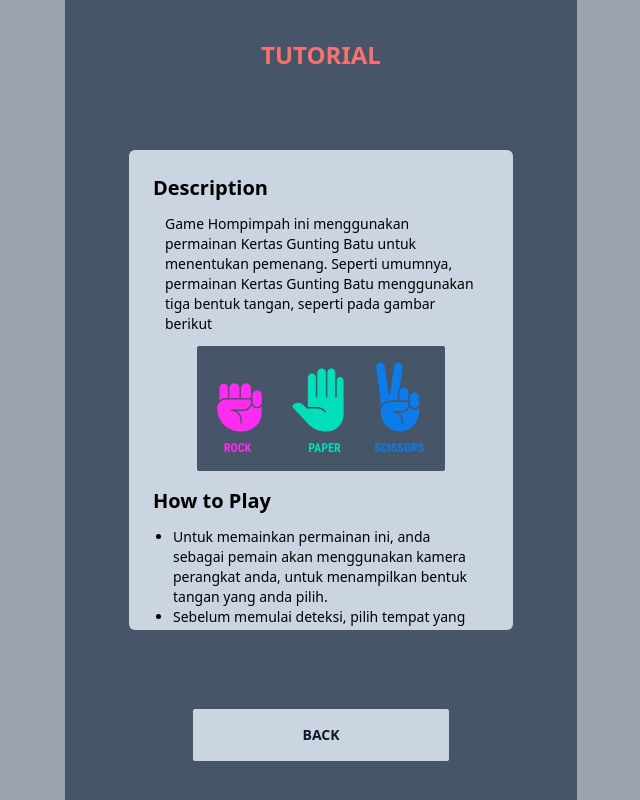
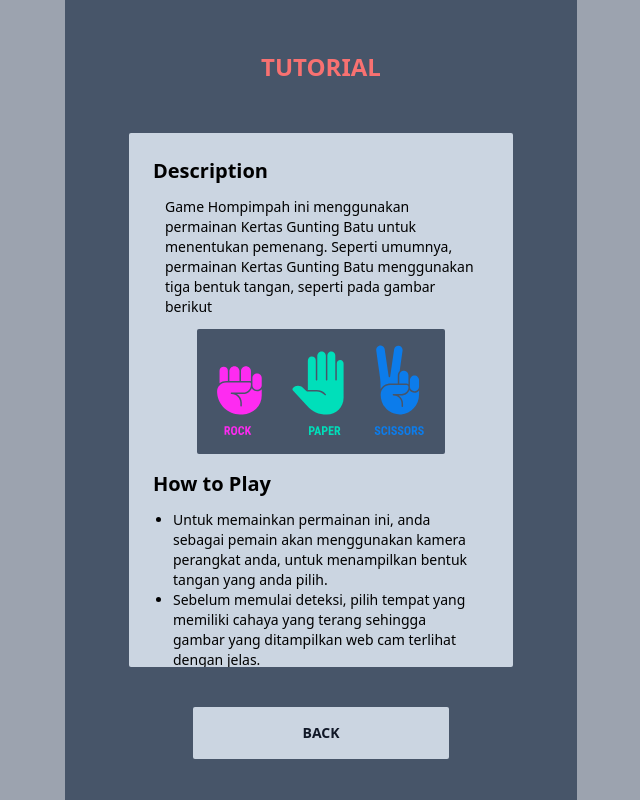
Before and after one commit to MSeptianJ/hompimpah-object-detection, a React (Vite) app: page /tutorial in a window 1280 px wide. Shown: the whole page, without its empty margins (319-959 px from the left). Built offline with nearby package versions, Linux system fonts and the light colour scheme.

Commit message:
Change Tutorial Layout to Grid

```diff
--- a/src/routes/tutorial/index.jsx
+++ b/src/routes/tutorial/index.jsx
@@ -4,11 +4,11 @@ import TutorialContent from './components/TutorialContent';
 
 const Tutorial = () => {
 	return (
-		<div className="m-auto flex max-h-screen min-h-screen w-full flex-col justify-around text-center">
+		<div className="grid max-h-screen min-h-screen w-full grid-rows-6 items-center text-center">
 			<TitlePage titleText="Tutorial" />
 
-			<div className=" mx-auto w-full ">
-				<div className=" m-auto flex max-h-[30rem] w-3/4 flex-col gap-4 overflow-y-auto rounded-md bg-slate-300 p-6">
+			<div className=" row-span-4 h-full w-full ">
+				<div className=" mx-auto flex h-full w-3/4 flex-col gap-4 overflow-y-auto rounded-sm bg-slate-300 p-6">
 					<TutorialContent />
 				</div>
 			</div>
```
